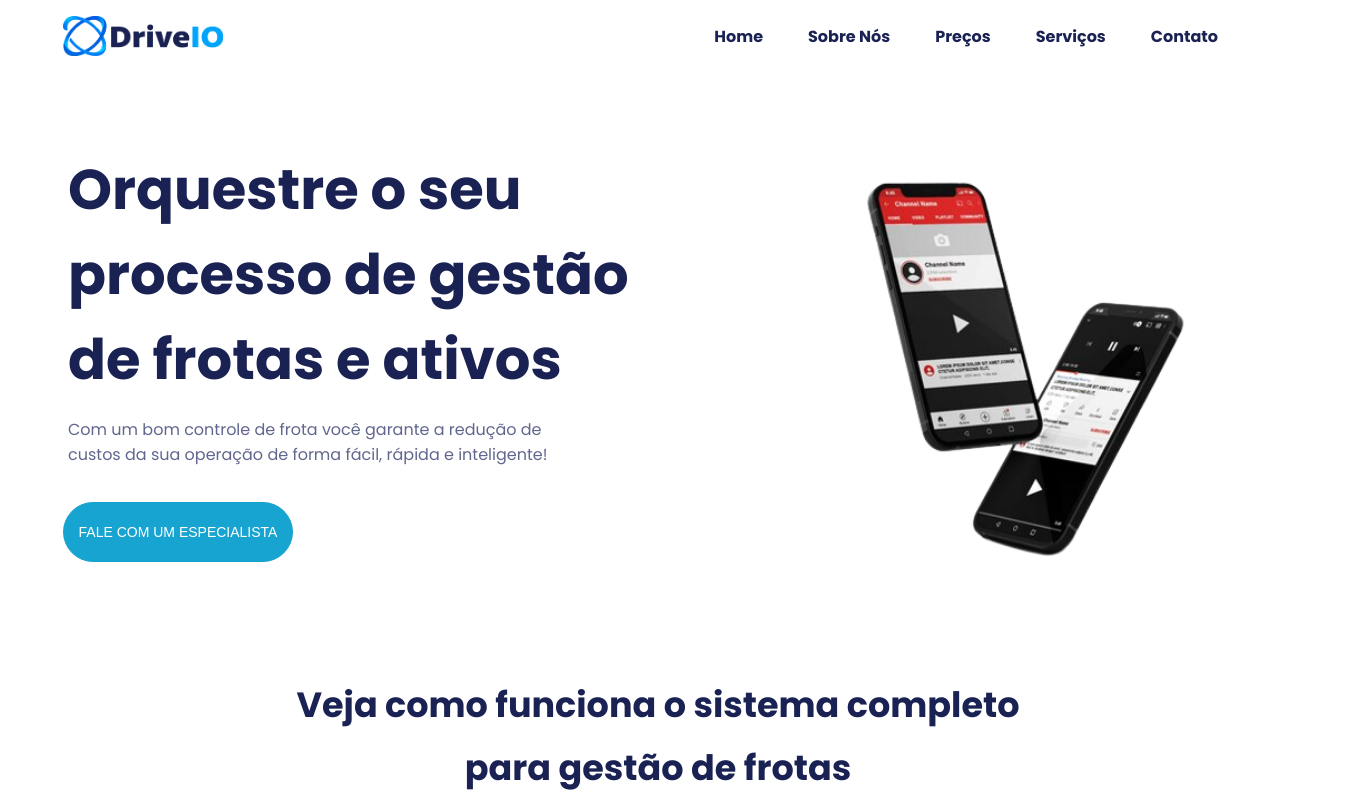
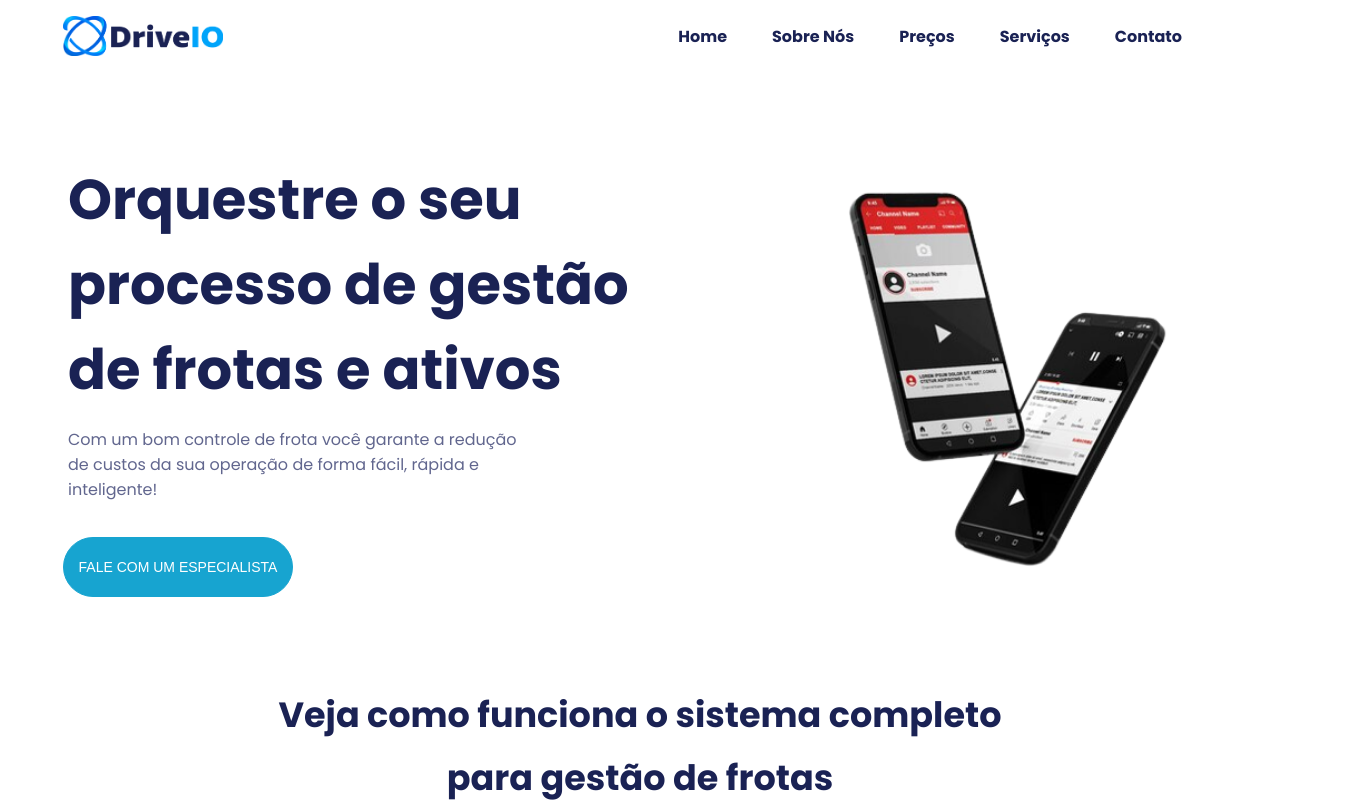
Before and after one commit to Gui027/drive-io, a React (Vite) app: page / in a window 1280 px wide. Shown: the top 802 px of the page, 1363 px wide, since content can reach past the window. Built offline with nearby package versions, Linux system fonts and the light colour scheme.

Commit message:
content 2 update

```diff
--- a/src/pages/Home/styles.ts
+++ b/src/pages/Home/styles.ts
@@ -1,9 +1,10 @@
 import styled from 'styled-components';
 
 export const Container = styled.div`
-  width: 100%;
+  /* width: 100%; */
   margin: 0px 18px;
   padding: 0px 20px;
+  overflow-x: hidden;
 
   main {
     flex: 1;
@@ -21,7 +22,7 @@ export const Header = styled.main`
 export const Content1 = styled.div`
   display: flex;
   flex-direction: row;
-  margin-top: 75px;
+  margin-top: 85px;
 
   > div {
     width: 50%;
```
